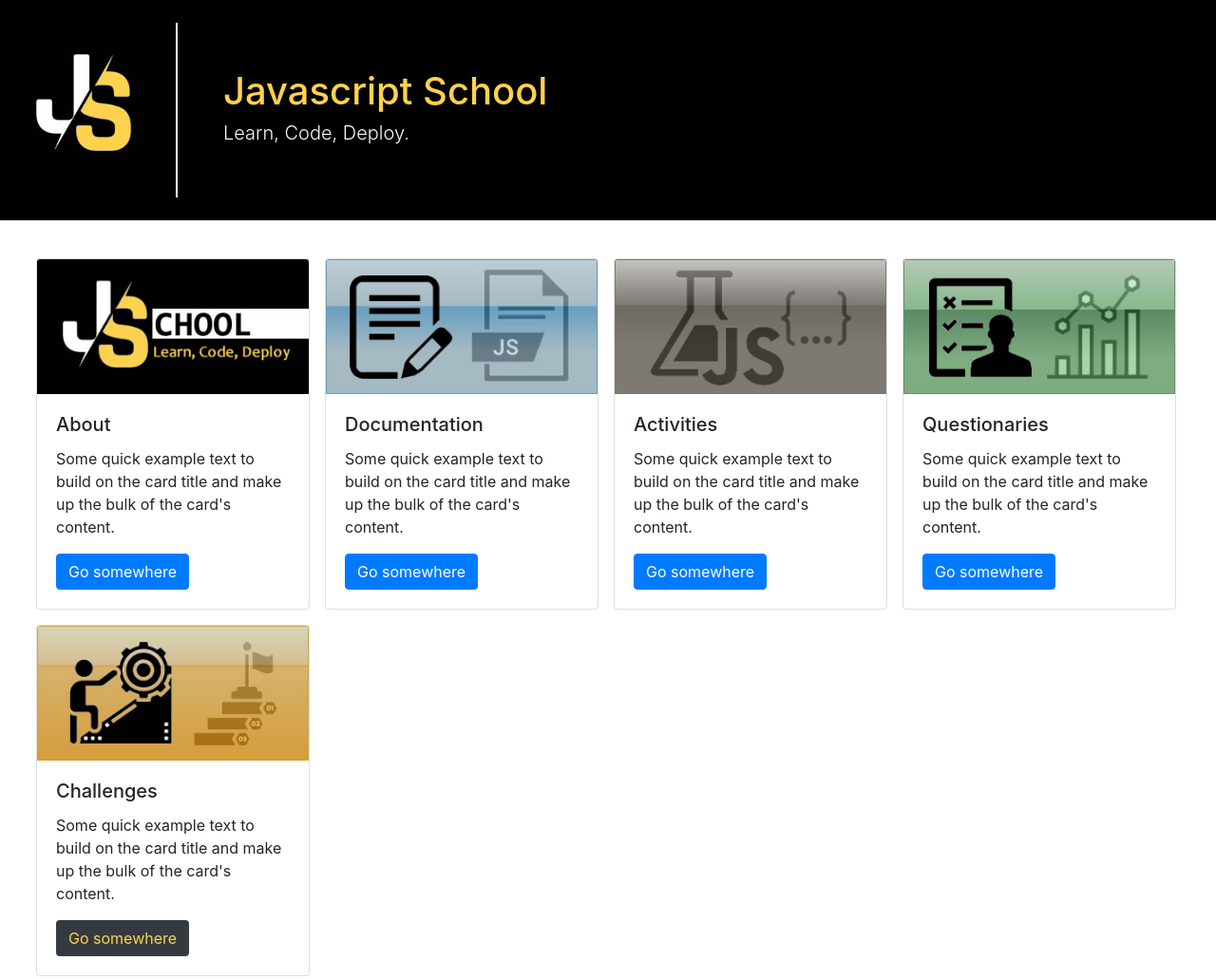
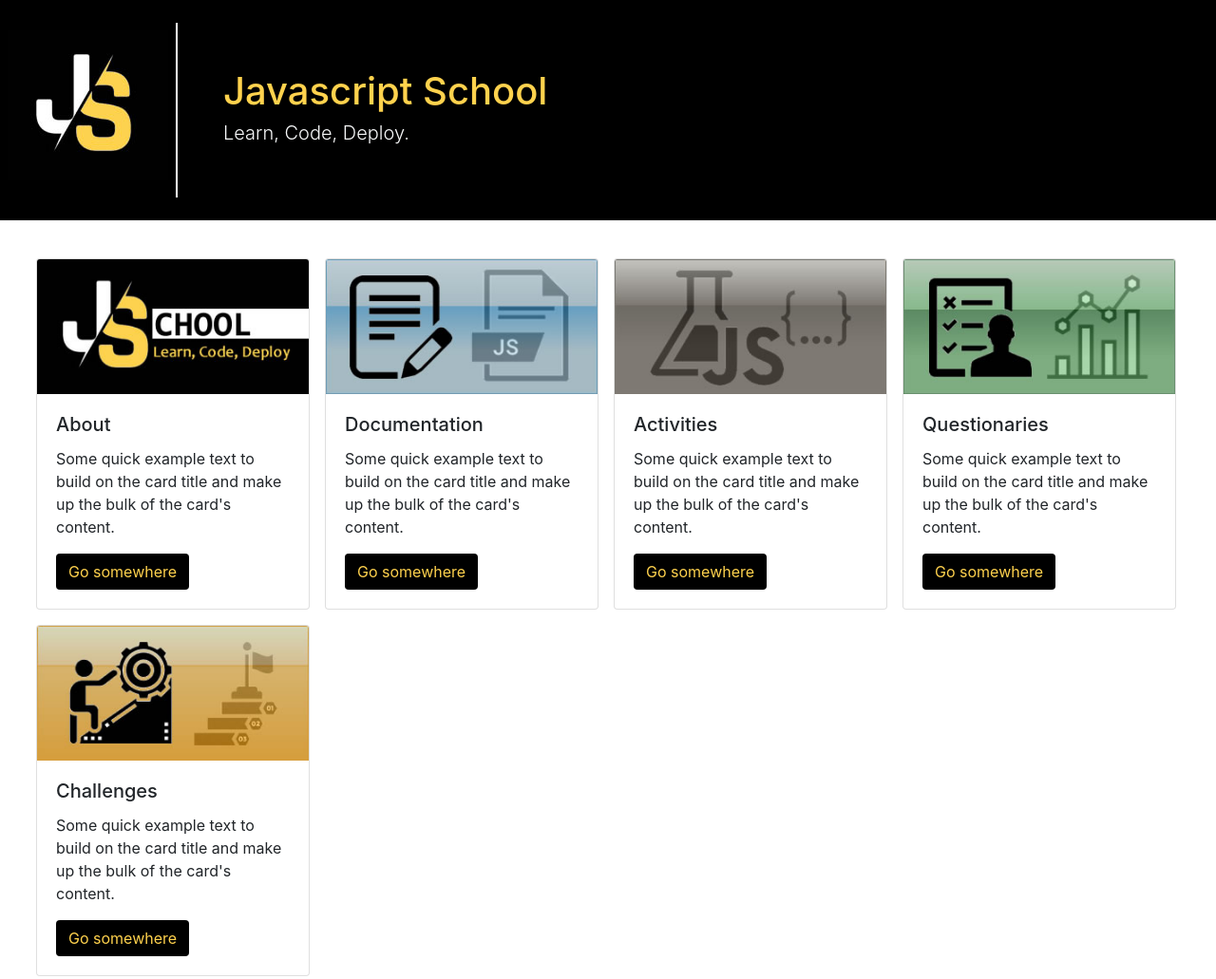
Before and after one commit to agzsoftsi/JSchool, a plain HTML site: page index.html in a window 1280 px wide. Shown: the top 1031 px of the page at 95% size. Drawn offline with nearby package versions, Linux system fonts and the light colour scheme.

Commit message:
Add animation to cards

```diff
--- a/index.html
+++ b/index.html
@@ -67,7 +67,7 @@
                 <div class="card-body">
                   <h5 class="card-title">About</h5>
                   <p class="card-text">Some quick example text to build on the card title and make up the bulk of the card's content.</p>
-                  <a href="#" class="btn btn-primary">Go somewhere</a>
+                  <a href="#" class="btn">Go somewhere</a>
                 </div>
               </div>
 
@@ -76,7 +76,7 @@
                 <div class="card-body">
                   <h5 class="card-title">Documentation</h5>
                   <p class="card-text">Some quick example text to build on the card title and make up the bulk of the card's content.</p>
-                  <a href="#" class="btn btn-primary">Go somewhere</a>
+                  <a href="#" class="btn">Go somewhere</a>
                 </div>
               </div>
 
@@ -85,7 +85,7 @@
                 <div class="card-body">
                   <h5 class="card-title">Activities</h5>
                   <p class="card-text">Some quick example text to build on the card title and make up the bulk of the card's content.</p>
-                  <a href="#" class="btn btn-primary">Go somewhere</a>
+                  <a href="#" class="btn">Go somewhere</a>
                 </div>
               </div>
 
@@ -94,7 +94,7 @@
                 <div class="card-body">
                   <h5 class="card-title">Questionaries</h5>
                   <p class="card-text">Some quick example text to build on the card title and make up the bulk of the card's content.</p>
-                  <a href="#" class="btn btn-primary">Go somewhere</a>
+                  <a href="#" class="btn">Go somewhere</a>
                 </div>
               </div>
 
@@ -103,7 +103,7 @@
                 <div class="card-body">
                   <h5 class="card-title">Challenges</h5>
                   <p class="card-text">Some quick example text to build on the card title and make up the bulk of the card's content.</p>
-                  <a href="#" class="btn bg-dark color-js">Go somewhere</a>
+                  <a href="#" class="btn">Go somewhere</a>
                 </div>
               </div>
 
--- a/styles.css
+++ b/styles.css
@@ -32,3 +32,24 @@
     margin: 5px;
     text-decoration: none;
  }
+
+
+
+ main .btn{
+     background-color: black;
+     text-align: center;
+     color: #FFD24D;
+ }
+
+ main .btn:hover{
+    background-color: #414141;
+    text-align: center;
+    color: white;
+}
+
+
+main .card:hover{
+   border: black solid 2px;
+   transform:scale(1.02);
+   transition:all .9s ease
+}
```
